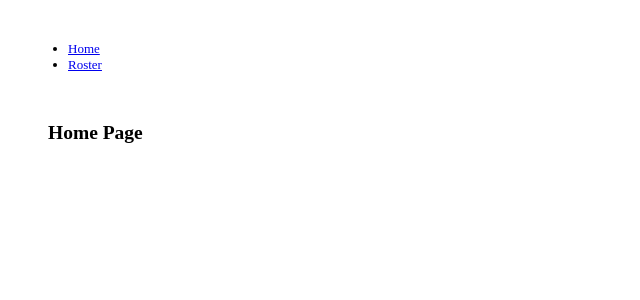
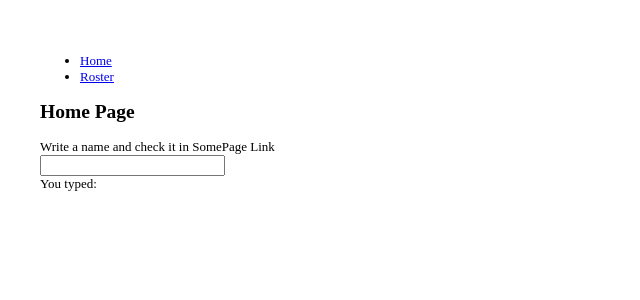
Before and after one commit to digvijayu/react_webpack_4_from_scratch, a React app: page / in a window 1280 px wide. Shown: the top 300 px of the page, without its empty margins (0-640 px from the left). Built offline with nearby package versions, Linux system fonts and the light colour scheme.

Commit message:
integration with redux

```diff
--- a/package.json
+++ b/package.json
@@ -37,6 +37,8 @@
   "dependencies": {
     "react": "^16.4.2",
     "react-dom": "^16.4.2",
-    "react-router-dom": "^4.3.1"
+    "react-redux": "^5.0.7",
+    "react-router-dom": "^4.3.1",
+    "redux": "^4.0.0"
   }
 }
--- /dev/null
+++ b/src/Actions/index.js
@@ -0,0 +1,4 @@
+export const textChange = text => ({
+  type: 'TEXT_CHANGE',
+  text
+})
--- a/src/App.scss
+++ b/src/App.scss
@@ -1,8 +1,4 @@
 body {
   font-size: 13px;
-
-  div {
-    margin: auto;
-    padding: 20px;
-  }
+  padding: 2rem;
 }
--- a/src/Pages/Home.js
+++ b/src/Pages/Home.js
@@ -1,13 +1,42 @@
 import React, { Component } from 'react';
+import { connect } from 'react-redux';
+import { textChange } from '../Actions';
 
 class Home extends Component {
   render() {
+    let input
     return (
-      <h2>
-        Home Page
-      </h2>
+      <div>
+        <h2>
+          Home Page
+        </h2>
+        <div>Write a name and check it in SomePage Link</div>
+        <input
+          type="text"
+          onChange={e =>
+            {
+              this.props.updateText(input.value)
+            }
+          }
+          ref={node => {
+            input = node
+          }}
+        />
+        <div>
+          You typed: {this.props.text}
+        </div>
+      </div>
     );
   }
 }
 
-export default Home;
+const mapStateToText = state => ({
+    text: state.appReducer.text,
+});
+
+const mapDispatch = dispatch => ({
+  updateText: text => dispatch(textChange(text))
+});
+
+
+export default connect(mapStateToText, mapDispatch)(Home);
--- /dev/null
+++ b/src/Reducers/index.js
@@ -0,0 +1,19 @@
+import { combineReducers } from 'redux';
+
+// you can keep this reducer in another file and import it from there
+// I have kept it here for simplifying
+// I would recommend you to break the reducers and actions as well
+const appReducer = (state = {}, action) => {
+  switch (action.type) {
+    case 'TEXT_CHANGE':
+      return {
+        text: action.text
+      }
+    default:
+      return state
+  }
+}
+
+export default combineReducers({
+  appReducer
+});
--- a/src/index.js
+++ b/src/index.js
@@ -1,14 +1,21 @@
 import React from 'react';
 import './App.scss'
 import ReactDOM from 'react-dom';
+import { Provider } from 'react-redux'
+import { createStore } from 'redux'
+import rootReducer from './Reducers'
 import App from './App';
 import { HashRouter } from 'react-router-dom'
 
+const store = createStore(rootReducer)
+
 const render = () =>
   ReactDOM.render(
-    <HashRouter>
-      <App/>
-    </HashRouter>,
+    <Provider store={store}>
+      <HashRouter>
+        <App/>
+      </HashRouter>
+    </Provider>,
     document.getElementById('index'));
 
 render();
```
Also changed, not shown: 1 other file (tests, documents, lock files or other folders).
